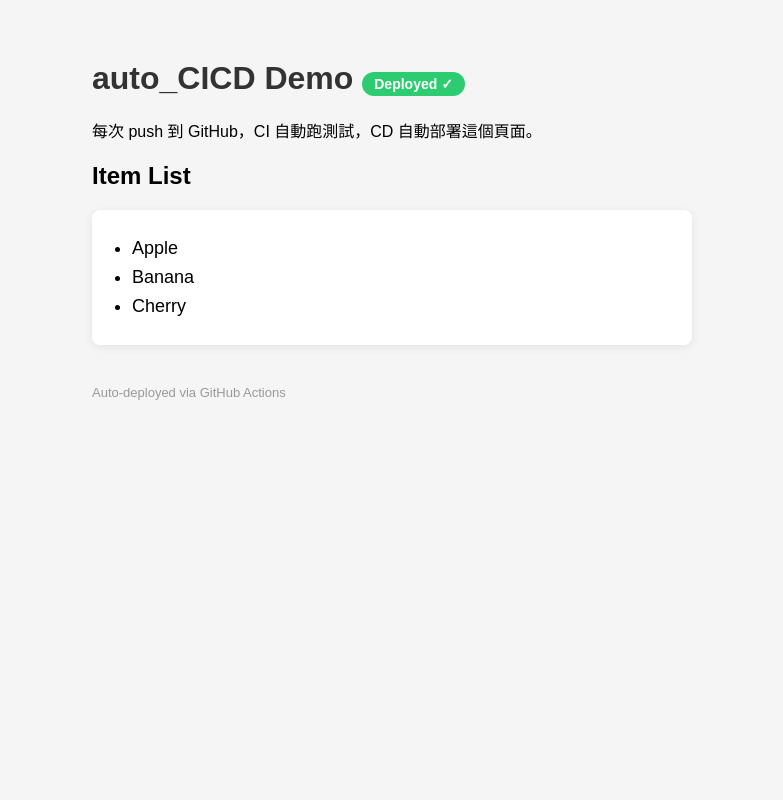
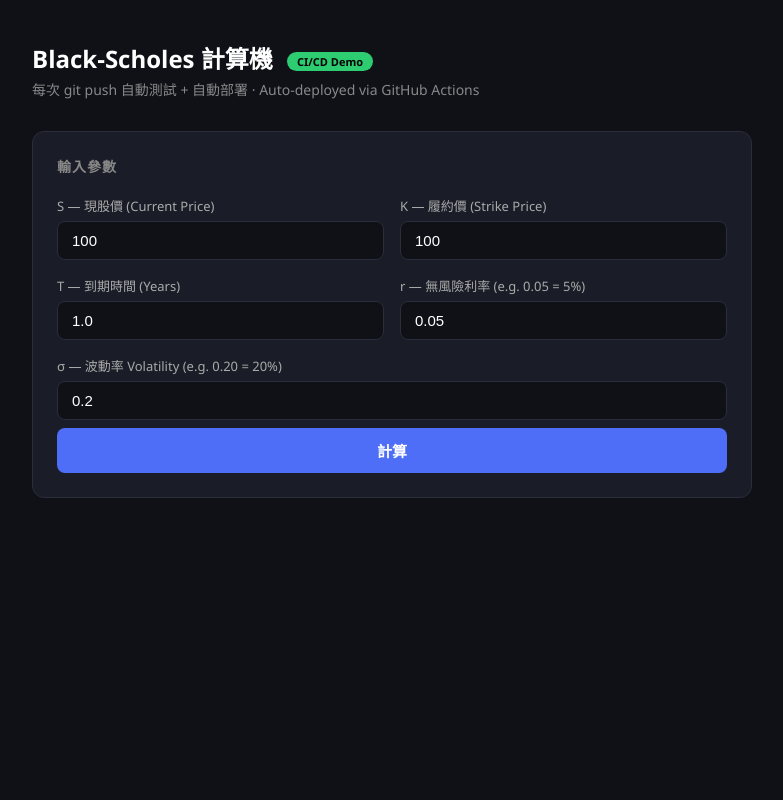
Before and after one commit to A2Zntu/auto_CICD, a Flask app: page / in a window 1280 px wide. Shown: the whole page, without its empty margins (248-1031 px from the left). Run offline with Flask 3, Linux system fonts and the light colour scheme.

Commit message:
feat: Black-Scholes option pricing calculator
- bs_model.py: call/put price + Greeks (delta, gamma, vega, theta)
- 13 pytest tests: price accuracy, put-call parity, Greeks validity, input validation
- Flask UI with dark theme, form input, results display
- scipy added to requirements

Co-Authored-By: Claude Sonnet 4.6 <noreply@anthropic.com>

```diff
--- a/app.py
+++ b/app.py
@@ -1,23 +1,40 @@
-from flask import Flask, render_template, jsonify
+from flask import Flask, render_template, request
+from bs_model import call_price, put_price, greeks
 
 app = Flask(__name__)
 
-ITEMS = ["Apple", "Banana", "Cherry"]
+DEFAULTS = dict(S=100, K=100, T=1.0, r=0.05, sigma=0.20)
 
 
-@app.route("/")
+@app.route("/", methods=["GET", "POST"])
 def index():
-    return render_template("index.html", items=ITEMS)
+    result = None
+    params = DEFAULTS.copy()
+    error = None
+
+    if request.method == "POST":
+        try:
+            params = {
+                "S":     float(request.form["S"]),
+                "K":     float(request.form["K"]),
+                "T":     float(request.form["T"]),
+                "r":     float(request.form["r"]),
+                "sigma": float(request.form["sigma"]),
+            }
+            result = {
+                "call":   round(call_price(**params), 4),
+                "put":    round(put_price(**params), 4),
+                "greeks": {k: round(v, 6) for k, v in greeks(**params).items()},
+            }
+        except ValueError as e:
+            error = str(e)
+
+    return render_template("index.html", params=params, result=result, error=error)
 
 
 @app.route("/health")
 def health():
-    return jsonify({"status": "ok", "version": "1.0.0"})
-
-
-@app.route("/items")
-def items():
-    return jsonify({"items": ITEMS})
+    return {"status": "ok", "version": "1.0.0"}
 
 
 if __name__ == "__main__":
--- a/requirements.txt
+++ b/requirements.txt
@@ -1,3 +1,4 @@
 flask>=3.0.0
 frozen-flask>=1.0.2
 pytest>=8.0.0
+scipy>=1.12.0
--- a/templates/index.html
+++ b/templates/index.html
@@ -1,27 +1,122 @@
 <!DOCTYPE html>
-<html lang="en">
+<html lang="zh-TW">
 <head>
-  <meta charset="UTF-8" />
+  <meta charset="UTF-8"/>
   <meta name="viewport" content="width=device-width, initial-scale=1.0"/>
-  <title>auto_CICD Demo</title>
+  <title>Black-Scholes 計算機</title>
   <style>
-    body { font-family: sans-serif; max-width: 600px; margin: 60px auto; padding: 0 20px; background: #f5f5f5; }
-    h1 { color: #333; }
-    .badge { display: inline-block; background: #2ecc71; color: white; padding: 4px 12px; border-radius: 12px; font-size: 14px; }
-    ul { background: white; border-radius: 8px; padding: 20px 40px; box-shadow: 0 2px 8px rgba(0,0,0,0.08); }
-    li { margin: 8px 0; font-size: 18px; }
-    footer { margin-top: 40px; color: #999; font-size: 13px; }
+    * { box-sizing: border-box; margin: 0; padding: 0; }
+    body { font-family: 'Segoe UI', sans-serif; background: #0f1117; color: #e0e0e0; min-height: 100vh; padding: 40px 20px; }
+    .container { max-width: 720px; margin: 0 auto; }
+    h1 { font-size: 24px; font-weight: 600; margin-bottom: 4px; color: #fff; }
+    .subtitle { color: #888; font-size: 14px; margin-bottom: 32px; }
+    .card { background: #1a1d27; border: 1px solid #2a2d3a; border-radius: 12px; padding: 24px; margin-bottom: 20px; }
+    .card h2 { font-size: 14px; color: #888; text-transform: uppercase; letter-spacing: 1px; margin-bottom: 20px; }
+    .grid { display: grid; grid-template-columns: 1fr 1fr; gap: 16px; }
+    label { display: block; font-size: 13px; color: #aaa; margin-bottom: 6px; }
+    input { width: 100%; background: #0f1117; border: 1px solid #2a2d3a; border-radius: 8px; padding: 10px 14px; color: #fff; font-size: 15px; outline: none; }
+    input:focus { border-color: #4f6ef7; }
+    button { width: 100%; background: #4f6ef7; color: white; border: none; border-radius: 8px; padding: 12px; font-size: 15px; font-weight: 600; cursor: pointer; margin-top: 8px; }
+    button:hover { background: #3d5ce0; }
+    .results { display: grid; grid-template-columns: 1fr 1fr; gap: 16px; }
+    .result-box { background: #0f1117; border-radius: 10px; padding: 20px; text-align: center; border: 1px solid #2a2d3a; }
+    .result-box.call { border-color: #2ecc71; }
+    .result-box.put  { border-color: #e74c3c; }
+    .result-label { font-size: 12px; color: #888; margin-bottom: 8px; }
+    .result-value { font-size: 32px; font-weight: 700; }
+    .result-box.call .result-value { color: #2ecc71; }
+    .result-box.put  .result-value { color: #e74c3c; }
+    .greeks-grid { display: grid; grid-template-columns: repeat(3, 1fr); gap: 12px; margin-top: 16px; }
+    .greek-item { background: #0f1117; border-radius: 8px; padding: 14px; text-align: center; border: 1px solid #2a2d3a; }
+    .greek-name  { font-size: 11px; color: #666; margin-bottom: 4px; }
+    .greek-value { font-size: 16px; font-weight: 600; color: #4f6ef7; }
+    .error { background: #2a1a1a; border: 1px solid #e74c3c; border-radius: 8px; padding: 12px 16px; color: #e74c3c; margin-bottom: 16px; }
+    .badge { display: inline-block; background: #2ecc71; color: #000; padding: 2px 10px; border-radius: 10px; font-size: 11px; font-weight: 700; margin-left: 8px; vertical-align: middle; }
   </style>
 </head>
 <body>
-  <h1>auto_CICD Demo <span class="badge">Deployed ✓</span></h1>
-  <p>每次 push 到 GitHub，CI 自動跑測試，CD 自動部署這個頁面。</p>
-  <h2>Item List</h2>
-  <ul>
-    {% for item in items %}
-    <li>{{ item }}</li>
-    {% endfor %}
-  </ul>
-  <footer>Auto-deployed via GitHub Actions</footer>
+  <div class="container">
+    <h1>Black-Scholes 計算機 <span class="badge">CI/CD Demo</span></h1>
+    <p class="subtitle">每次 git push 自動測試 + 自動部署 · Auto-deployed via GitHub Actions</p>
+
+    {% if error %}
+    <div class="error">{{ error }}</div>
+    {% endif %}
+
+    <div class="card">
+      <h2>輸入參數</h2>
+      <form method="POST">
+        <div class="grid">
+          <div>
+            <label>S — 現股價 (Current Price)</label>
+            <input type="number" name="S" step="any" value="{{ params.S }}" required/>
+          </div>
+          <div>
+            <label>K — 履約價 (Strike Price)</label>
+            <input type="number" name="K" step="any" value="{{ params.K }}" required/>
+          </div>
+          <div>
+            <label>T — 到期時間 (Years)</label>
+            <input type="number" name="T" step="any" value="{{ params.T }}" required/>
+          </div>
+          <div>
+            <label>r — 無風險利率 (e.g. 0.05 = 5%)</label>
+            <input type="number" name="r" step="any" value="{{ params.r }}" required/>
+          </div>
+          <div style="grid-column: span 2;">
+            <label>σ — 波動率 Volatility (e.g. 0.20 = 20%)</label>
+            <input type="number" name="sigma" step="any" value="{{ params.sigma }}" required/>
+          </div>
+        </div>
+        <button type="submit">計算</button>
+      </form>
+    </div>
+
+    {% if result %}
+    <div class="card">
+      <h2>選擇權價格</h2>
+      <div class="results">
+        <div class="result-box call">
+          <div class="result-label">Call Option</div>
+          <div class="result-value">{{ result.call }}</div>
+        </div>
+        <div class="result-box put">
+          <div class="result-label">Put Option</div>
+          <div class="result-value">{{ result.put }}</div>
+        </div>
+      </div>
+    </div>
+
+    <div class="card">
+      <h2>Greeks</h2>
+      <div class="greeks-grid">
+        <div class="greek-item">
+          <div class="greek-name">Δ Delta (Call)</div>
+          <div class="greek-value">{{ result.greeks.delta_call }}</div>
+        </div>
+        <div class="greek-item">
+          <div class="greek-name">Δ Delta (Put)</div>
+          <div class="greek-value">{{ result.greeks.delta_put }}</div>
+        </div>
+        <div class="greek-item">
+          <div class="greek-name">Γ Gamma</div>
+          <div class="greek-value">{{ result.greeks.gamma }}</div>
+        </div>
+        <div class="greek-item">
+          <div class="greek-name">ν Vega (per 1%)</div>
+          <div class="greek-value">{{ result.greeks.vega }}</div>
+        </div>
+        <div class="greek-item">
+          <div class="greek-name">Θ Theta Call (per day)</div>
+          <div class="greek-value">{{ result.greeks.theta_call }}</div>
+        </div>
+        <div class="greek-item">
+          <div class="greek-name">Θ Theta Put (per day)</div>
+          <div class="greek-value">{{ result.greeks.theta_put }}</div>
+        </div>
+      </div>
+    </div>
+    {% endif %}
+  </div>
 </body>
 </html>
```
Also changed, not shown: bs_model.py (added, +40 -0 lines), tests/test_bs_model.py (added, +88 -0 lines), .github/workflows/ci-cd.yml.
